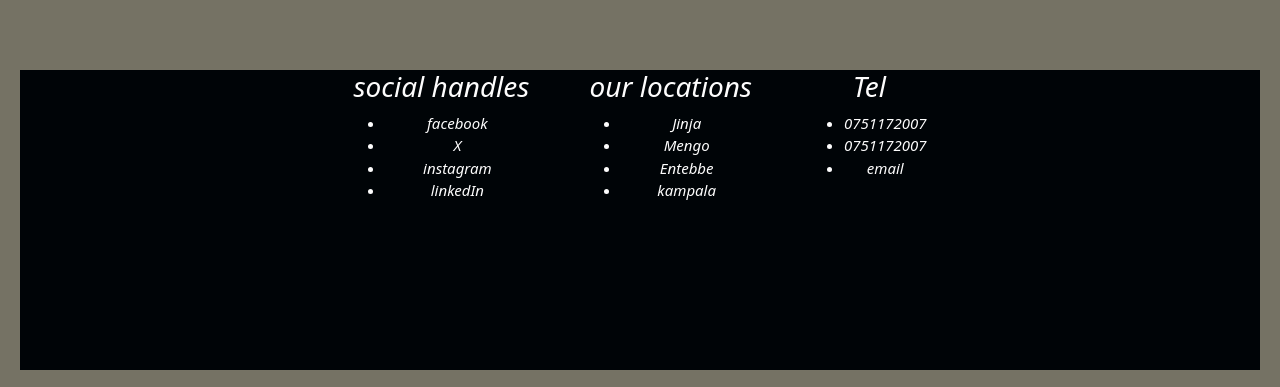
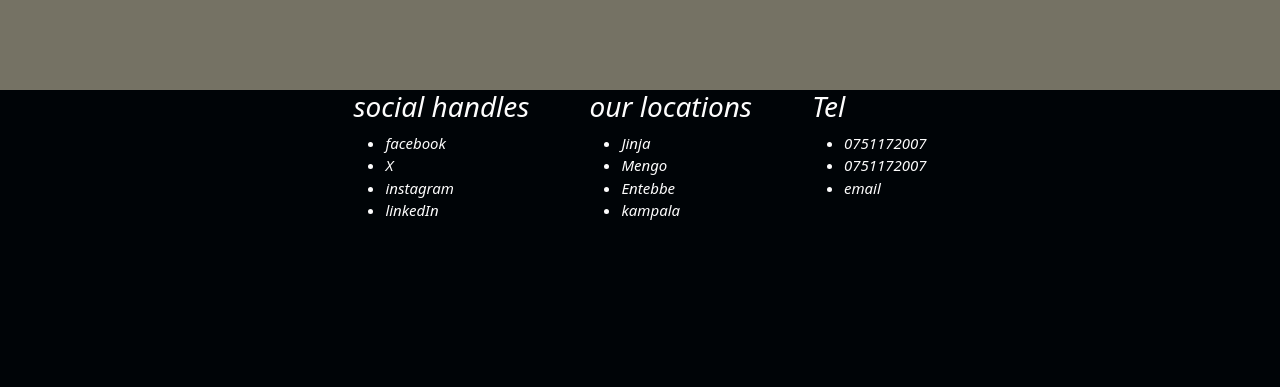
Before and after one commit to nawagirwacatherine/SHOPPING-APP, a React (Vite) app in the folder shopping-app/: page / in a window 1280 px wide. Shown: the part 2981-3368 px from the top of the page. Built offline with nearby package versions, Linux system fonts and the light colour scheme; no server answers.

Commit message:
remove footer from the main div of the app

```diff
--- a/shopping-app/src/App.jsx
+++ b/shopping-app/src/App.jsx
@@ -37,9 +37,10 @@ const App = () => {
 <Makeup/>
 <Spur/>
 
-<Footer/>
+
 
 </div>
+<Footer/>
 
 </>
   )
--- a/shopping-app/src/Pages/footer.css
+++ b/shopping-app/src/Pages/footer.css
@@ -12,8 +12,3 @@
 
 
 }
-
-.socials{
-
-
-}
--- a/shopping-app/src/components/bodydesign/SkinPolish.jsx
+++ b/shopping-app/src/components/bodydesign/SkinPolish.jsx
@@ -22,7 +22,7 @@ const SkinPolish = () => {
 
 
         { showItems && (
-                      <div className="row justify-content-center">
+                      <div className="row justify-content-center" >
                        {SkinPolishdata.productionData.map((item,index) =>{
                        return (
                            <ItemCard
```
